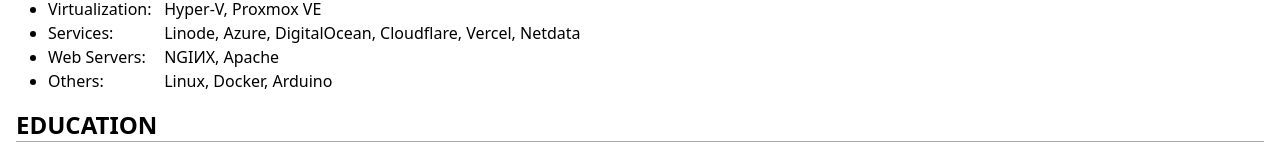
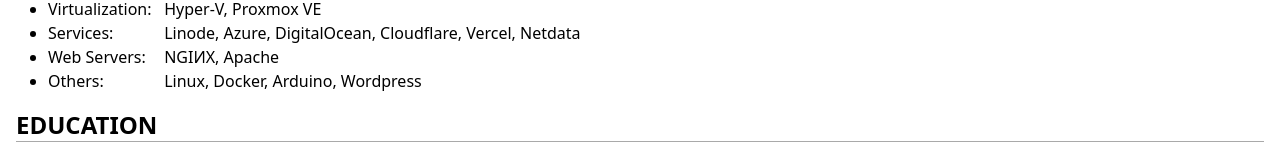
Before and after one commit to rbunpat/resume, a Svelte app: page / in a window 1280 px wide. Shown: the part 485-639 px from the top of the page. Built offline with nearby package versions, Linux system fonts and the light colour scheme.

Commit message:
Update data.ts

```diff
--- a/src/data.ts
+++ b/src/data.ts
@@ -48,7 +48,7 @@ export const technologies = [
   {
     section: "Others:",
     details:
-      "Linux, Docker, Arduino",
+      "Linux, Docker, Arduino, Wordpress",
   },
 ]
 
```
